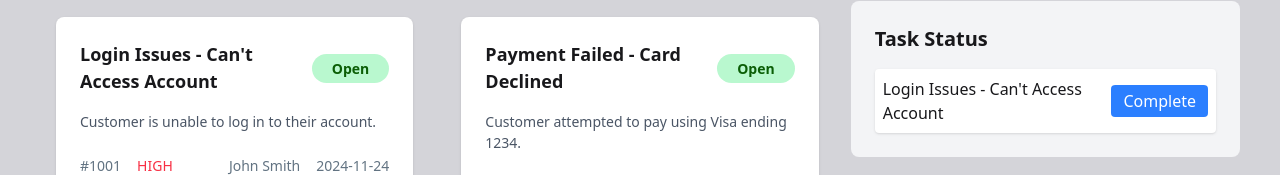
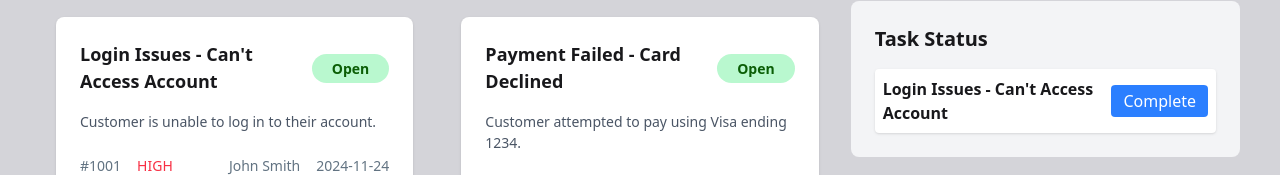
Before and after one commit to Sark-Rakib/assignment-7, a React (Vite) app: page / in a window 1280 px wide. Both pictures are taken after a click on the element 234 px from the left and 542 px from the top of the page. Shown: the part 423-598 px from the top of the page. Built offline with nearby package versions, Linux system fonts and the light colour scheme.

Commit message:
rakib commit

```diff
--- a/src/Component/NavbarComponent/BannerSection/Banner.jsx
+++ b/src/Component/NavbarComponent/BannerSection/Banner.jsx
@@ -161,7 +161,7 @@ const Banner = ({ customerPromise }) => {
                     key={task.id}
                     className="flex justify-between items-center bg-white p-2 rounded shadow"
                   >
-                    <span>{task.title}</span>
+                    <span className="font-semibold">{task.title}</span>
                     <button
                       className="bg-blue-500 text-white px-3 py-1 rounded hover:bg-blue-600"
                       onClick={() => handleComplete(task.id)}
```
